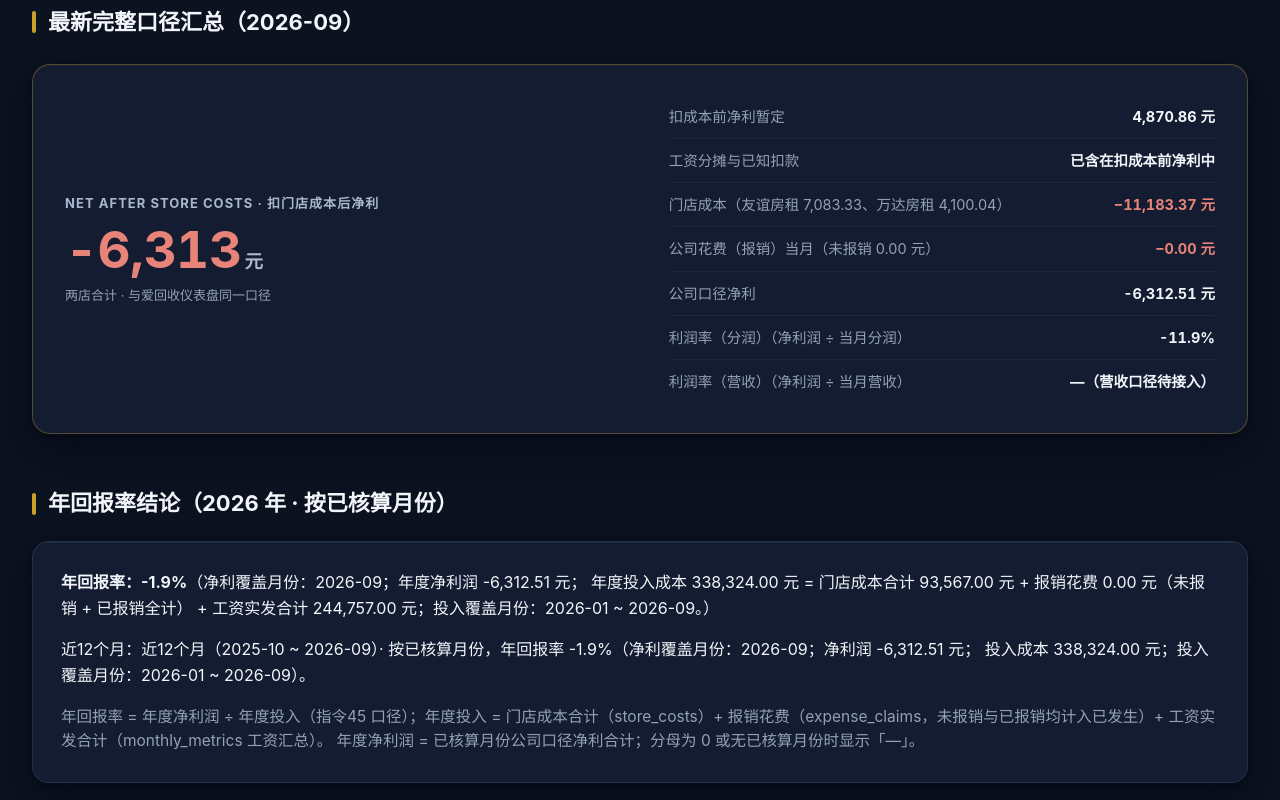
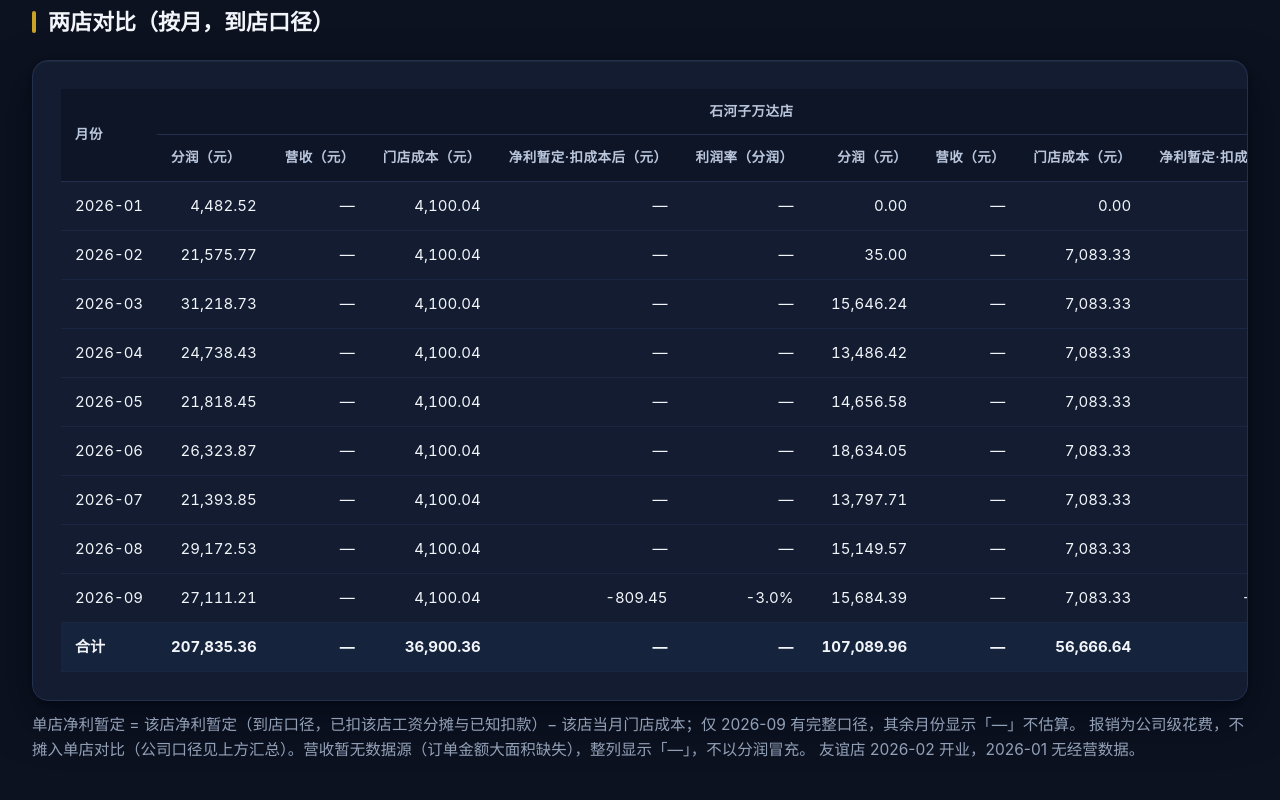
Before and after one commit to mzq1819341343-ux/jucheng-admin-web, a Next.js app: page /business/aihuishou/reports in a window 1280 px wide. Shown: the part 1220-2020 px from the top of the page. Built offline with nearby package versions, Linux system fonts and the light colour scheme; no server answers; the database is empty.

Commit message:
指令46 B1：报表页两店按月对比（单店分润/门店成本/扣成本后净利暂定/利润率分润口径，营收无源整列—，报销不摊单店）

```diff
--- a/app/business/aihuishou/reports/page.tsx
+++ b/app/business/aihuishou/reports/page.tsx
@@ -1,7 +1,7 @@
 import Nav from "@/components/Nav";
 import { KpiValue } from "@/components/KpiCard";
 import { getCurrentUser, getMetrics, canSeeSensitive, getStoreCosts, getExpenseOperatingInput, storeCostsTotalForMonth, describeMonthCosts } from "@/lib/data";
-import { buildOperatingMetrics, coverageRange } from "@/lib/operating";
+import { buildOperatingMetrics, coverageRange, buildStoreComparison } from "@/lib/operating";
 import { money, money2, int, pct } from "@/lib/format";
 
 export const dynamic = "force-dynamic";
@@ -33,6 +33,15 @@ export default async function AihuishouReportPage() {
   const sepNetBase = sepOp?.baseNetProfit ?? null;
   const sepNetAdjusted = sepOp?.storeNetProfit ?? null;
   const totalExpense = operating.months.reduce((s, m) => s + m.expenseTotal, 0);
+  // 指令46 B1：两店对比（单店口径，报销不摊入单店；营收无源恒「—」）。
+  const wandaCmp = new Map(
+    buildStoreComparison({ metrics: wanda.rows, storeCosts: costs, scope: "wanda" }).map((m) => [m.month, m])
+  );
+  const friendshipCmp = new Map(
+    buildStoreComparison({ metrics: friendship.rows, storeCosts: costs, scope: "friendship" }).map((m) => [m.month, m])
+  );
+  const wandaCostTotal = [...wandaCmp.values()].reduce((s, m) => s + m.storeCosts, 0);
+  const friendshipCostTotal = [...friendshipCmp.values()].reduce((s, m) => s + m.storeCosts, 0);
 
   return (
     <>
@@ -124,6 +133,94 @@ export default async function AihuishouReportPage() {
             净利暂定仅最新月为完整口径（扣工资分摊、已知扣款、门店成本、报销花费），其余月份待补齐后出数。
           </p>
         ) : null}
+
+        <h2 className="section-title">两店对比（按月，到店口径）</h2>
+        <div className="card table-wrap">
+          <table className="report">
+            <thead>
+              <tr>
+                <th rowSpan={2}>月份</th>
+                <th colSpan={sensitive ? 5 : 2}>石河子万达店</th>
+                <th colSpan={sensitive ? 5 : 2}>石河子友谊商厦店</th>
+              </tr>
+              <tr>
+                <th>分润（元）</th>
+                <th>营收（元）</th>
+                {sensitive ? (
+                  <>
+                    <th>门店成本（元）</th>
+                    <th>净利暂定·扣成本后（元）</th>
+                    <th>利润率（分润）</th>
+                  </>
+                ) : null}
+                <th>分润（元）</th>
+                <th>营收（元）</th>
+                {sensitive ? (
+                  <>
+                    <th>门店成本（元）</th>
+                    <th>净利暂定·扣成本后（元）</th>
+                    <th>利润率（分润）</th>
+                  </>
+                ) : null}
+              </tr>
+            </thead>
+            <tbody>
+              {rows.map((r) => {
+                const w = wandaCmp.get(r.month);
+                const f = friendshipCmp.get(r.month);
+                return (
+                  <tr key={r.month}>
+                    <td>{r.month}</td>
+                    <td>{money2(w?.profit)}</td>
+                    <td>—</td>
+                    {sensitive ? (
+                      <>
+                        <td>{money2(w?.storeCosts)}</td>
+                        <td>{w?.netAfterCosts == null ? "—" : money2(w.netAfterCosts)}</td>
+                        <td>{w?.profitMargin == null ? "—" : pct(w.profitMargin)}</td>
+                      </>
+                    ) : null}
+                    <td>{money2(f?.profit)}</td>
+                    <td>—</td>
+                    {sensitive ? (
+                      <>
+                        <td>{money2(f?.storeCosts)}</td>
+                        <td>{f?.netAfterCosts == null ? "—" : money2(f.netAfterCosts)}</td>
+                        <td>{f?.profitMargin == null ? "—" : pct(f.profitMargin)}</td>
+                      </>
+                    ) : null}
+                  </tr>
+                );
+              })}
+              <tr className="total">
+                <td>合计</td>
+                <td>{money2(wandaTotal)}</td>
+                <td>—</td>
+                {sensitive ? (
+                  <>
+                    <td>{money2(wandaCostTotal)}</td>
+                    <td>—</td>
+                    <td>—</td>
+                  </>
+                ) : null}
+                <td>{money2(friendshipTotal)}</td>
+                <td>—</td>
+                {sensitive ? (
+                  <>
+                    <td>{money2(friendshipCostTotal)}</td>
+                    <td>—</td>
+                    <td>—</td>
+                  </>
+                ) : null}
+              </tr>
+            </tbody>
+          </table>
+        </div>
+        <p className="page-desc" style={{ marginTop: 12 }}>
+          单店净利暂定 = 该店净利暂定（到店口径，已扣该店工资分摊与已知扣款）− 该店当月门店成本；仅 2026-09 有完整口径，其余月份显示「—」不估算。
+          报销为公司级花费，不摊入单店对比（公司口径见上方汇总）。营收暂无数据源（订单金额大面积缺失），整列显示「—」，不以分润冒充。
+          友谊店 2026-02 开业，2026-01 无经营数据。
+        </p>
 
         {sensitive && sepNetAdjusted !== null ? (
           <>
--- a/lib/operating.ts
+++ b/lib/operating.ts
@@ -262,3 +262,57 @@ export function coverageRange(months: string[]): string {
   if (months.length === 1) return months[0];
   return `${months[0]} ~ ${months[months.length - 1]}`;
 }
+
+// ============================================================
+// 两店对比（指令46 B1）：单店口径与公司口径分开。
+// - 单店净利暂定 = 该店 net_profit_provisional（到店口径，已扣该店工资分摊与已知扣款）
+//   − 该店当月 store_costs。报销是公司级花费，不摊入单店。
+// - 单店利润率（分润） = 单店净利暂定（扣门店成本后） ÷ 该店当月到店分润。
+// - 营收无数据源：revenue 恒为 null，利润率（营收）不出数。
+// - 只有 net_profit_provisional 非空的月份才有单店净利/利润率（当前仅 2026-09）。
+// ============================================================
+
+export interface StoreCostScopedInput {
+  month: string;
+  amount: number;
+  scope: string;
+}
+
+export interface StoreMonthComparison {
+  month: string;
+  profit: number | null;
+  revenue: number | null;
+  baseNetProfit: number | null;
+  storeCosts: number;
+  netAfterCosts: number | null;
+  profitMargin: number | null;
+  revenueMargin: number | null;
+}
+
+export function buildStoreComparison(input: {
+  metrics: OperatingMetricInput[];
+  storeCosts: StoreCostScopedInput[];
+  scope: string;
+}): StoreMonthComparison[] {
+  return input.metrics.map((metric) => {
+    const storeCosts = input.storeCosts
+      .filter((c) => c.month === metric.month && c.scope === input.scope)
+      .reduce((s, c) => s + Number(c.amount ?? 0), 0);
+    const baseNetProfit = metric.net_profit_provisional ?? null;
+    const netAfterCosts = baseNetProfit === null ? null : baseNetProfit - storeCosts;
+    const profitMargin =
+      netAfterCosts === null || !metric.profit
+        ? null
+        : (netAfterCosts / metric.profit) * 100;
+    return {
+      month: metric.month,
+      profit: metric.profit ?? null,
+      revenue: null,
+      baseNetProfit,
+      storeCosts,
+      netAfterCosts,
+      profitMargin,
+      revenueMargin: null,
+    };
+  });
+}
```
